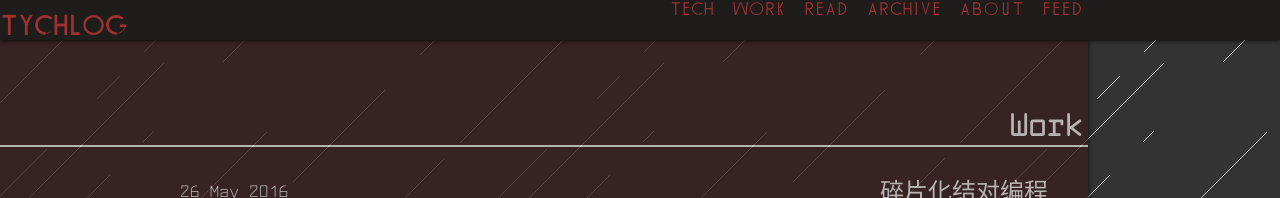
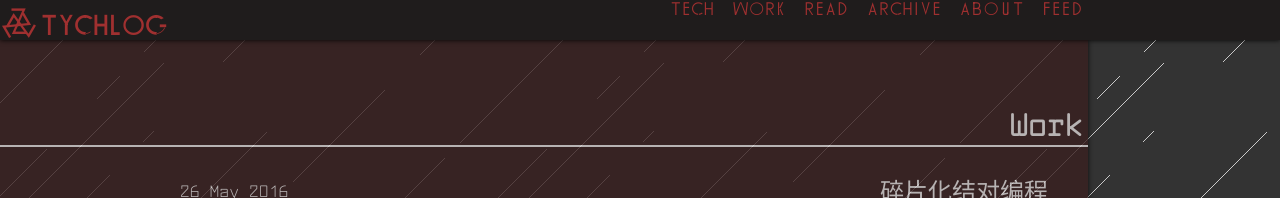
Before and after one commit to tychio/old_blog, a Jekyll site: the page built from work.html, in a window 1280 px wide. Shown: the top 198 px of the page. Built offline with Jekyll 4.4.1, drawn with Linux system fonts in a browser that asks for light colours.

Commit message:
[feature] - add logo

```diff
--- a/_includes/header.html
+++ b/_includes/header.html
@@ -1,4 +1,12 @@
 <header>
+    <div id="logo">
+        <span class="logo-patial logo-top">
+        </span>
+        <span class="logo-patial logo-left">
+        </span>
+        <span class="logo-patial logo-right">
+        </span>
+    </div>
     <div id="top">
         <a href="/"><h1>Tychlog</h1></a>
         <nav>
--- a/css/style.css
+++ b/css/style.css
@@ -100,3 +100,31 @@
 footer{bottom:60px;height:60px;font-size:.7rem;}
 footer a#backtop{min-width:30px}
 }
+
+#logo {
+    position: relative;
+    overflow: visible;
+    width: 40px;
+    height: 40px;
+    float: left;
+}
+
+#logo .logo-patial {
+    position: absolute;
+    top: 8px;
+    left: 8px;
+}
+
+#logo .logo-patial.logo-left {
+    transform: rotate(120deg);
+}
+
+#logo .logo-patial.logo-right {
+    transform: rotate(-120deg);
+}
+#logo .logo-patial:after {
+    content: 'Z';
+    font-family: aftommy;
+    font-size: 2em;
+    color: #a03030;
+}
```
Also changed, not shown: css/style.styl (+10 -0 lines).
